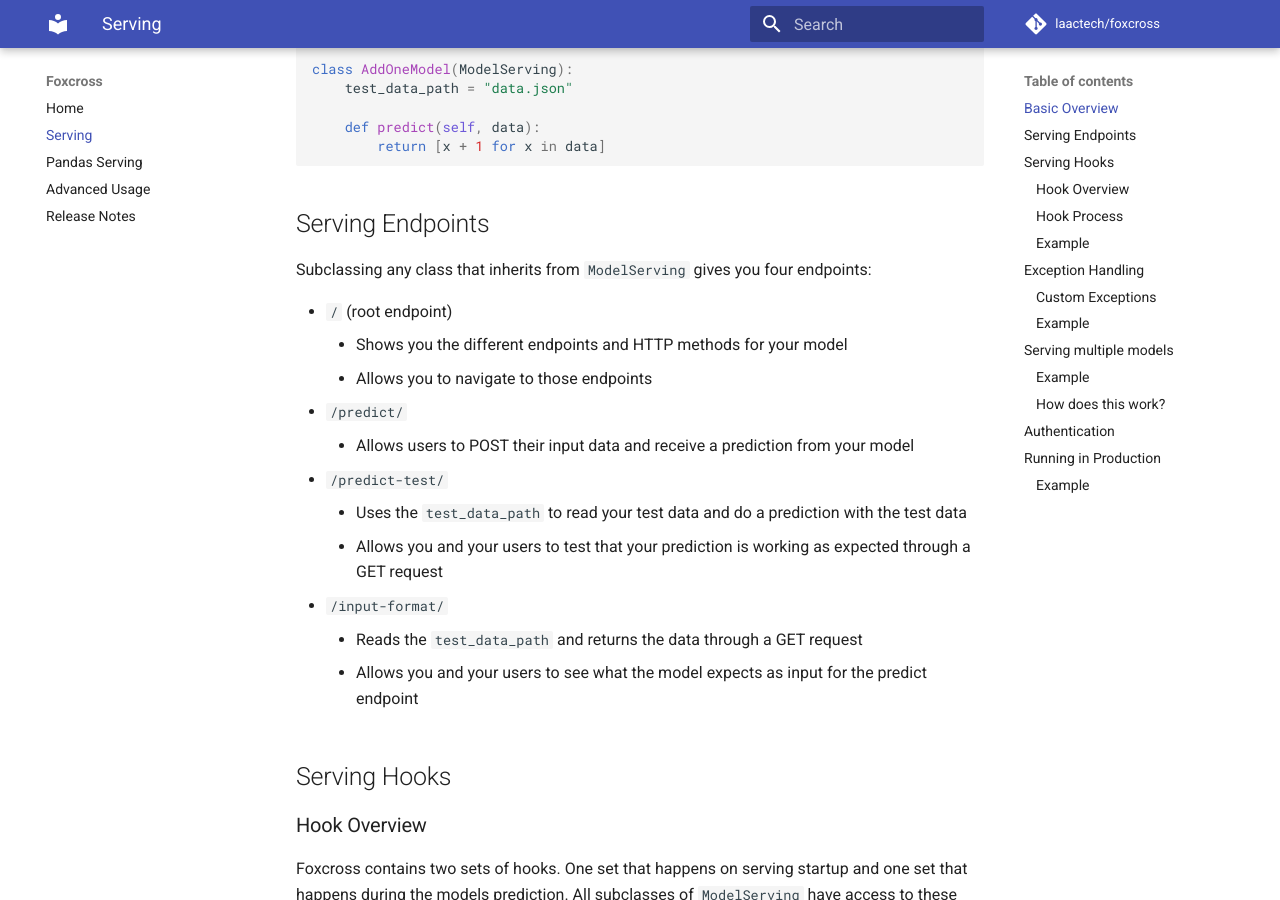
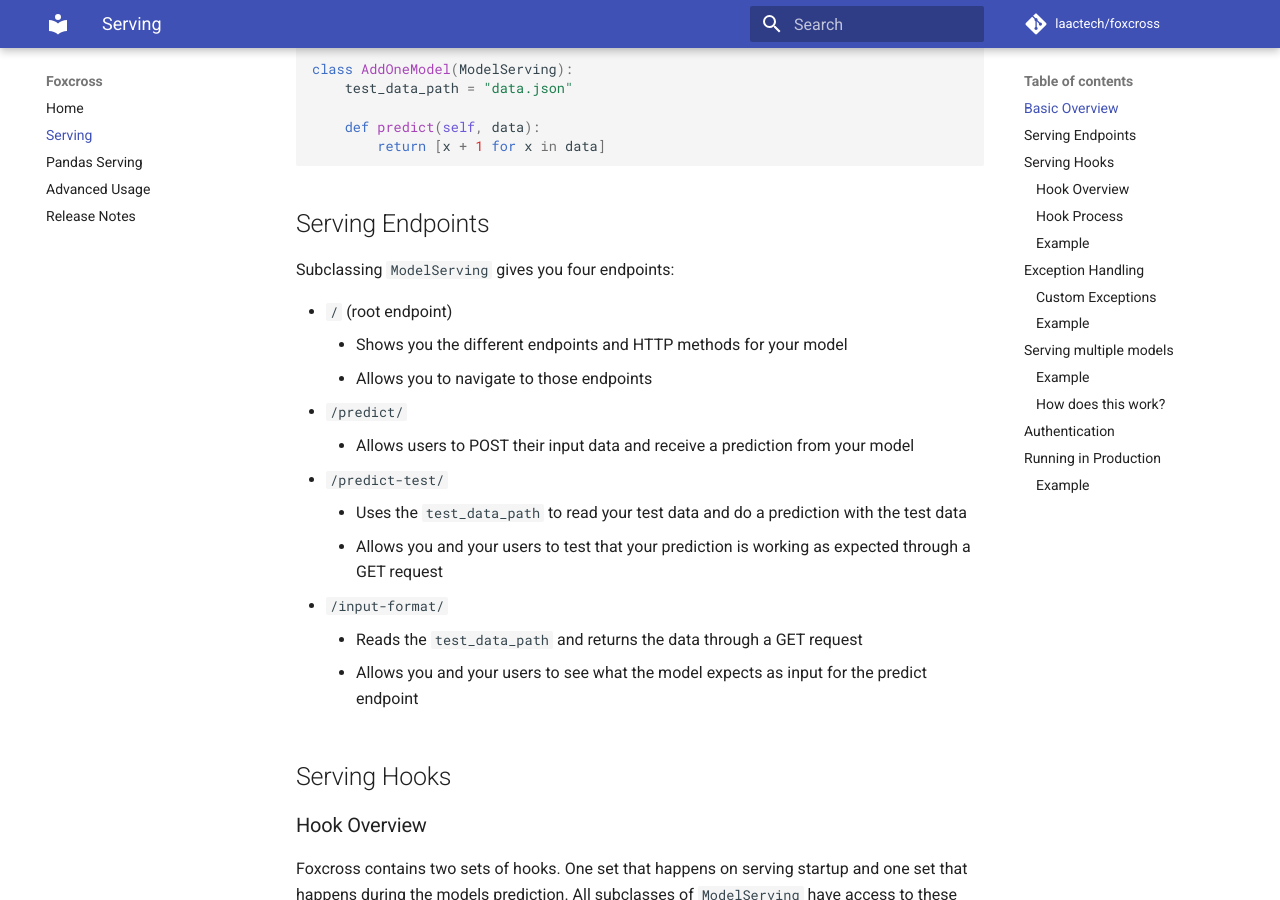
Before and after one commit to laactechnology/foxcross, an MkDocs documentation site: the page built from docs/serving.md, in a window 1280 px wide and 900 px high, scrolled down 644 px. Built offline with MkDocs 1.6.1 and Material for MkDocs 9.7.7, drawn with Linux system fonts in a browser that asks for light colours; comment, search, counter and statistics services are not loaded.

Commit message:
fixing grammar

````diff
--- a/docs/serving.md
+++ b/docs/serving.md
@@ -29,7 +29,7 @@ class AddOneModel(ModelServing):
 ```
 
 ## Serving Endpoints
-Subclassing any class that inherits from `ModelServing` gives you four endpoints:
+Subclassing `ModelServing` gives you four endpoints:
 
 * `/` (root endpoint)
     * Shows you the different endpoints and HTTP methods for your model
````
